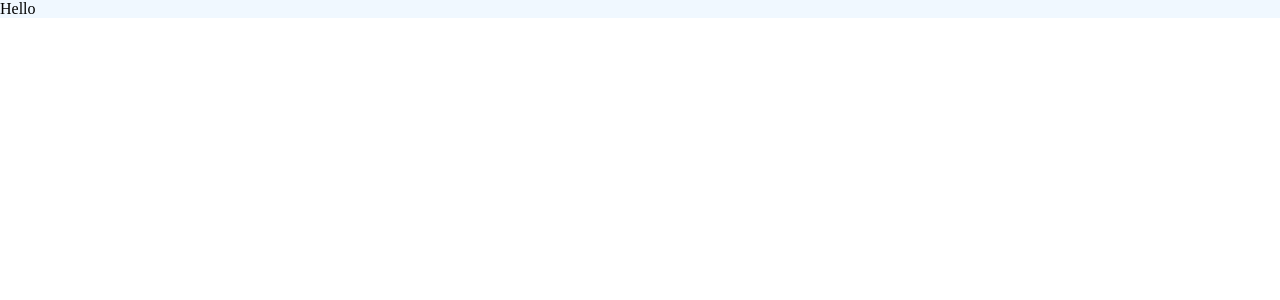
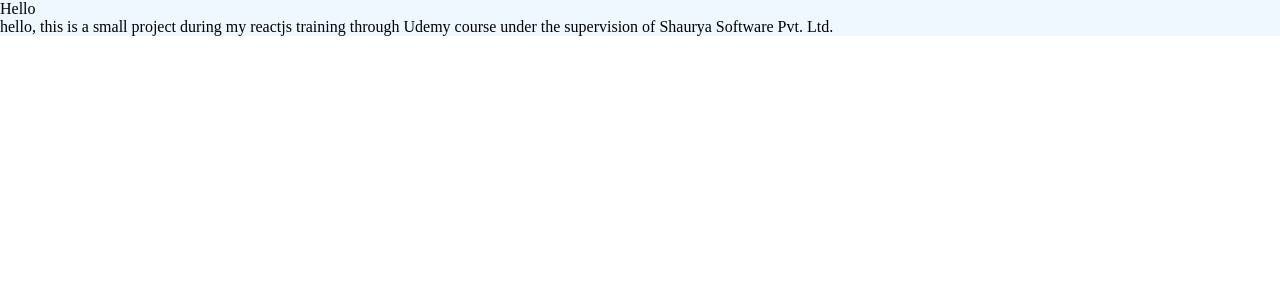
Before and after one commit to Aniket213/ReactCourseUdemy, a React (Create React App) app: page / in a window 1280 px wide. Shown: the top 300 px of the page. Built offline with nearby package versions, Linux system fonts and the light colour scheme.

Commit message:
section5

```diff
--- a/src/App.js
+++ b/src/App.js
@@ -1,6 +1,7 @@
 import './App.css';
 // import Adviceapi from './section4/Adviceapi';
 // import Jscourse from './section4/Jscourse';
+import { First } from './section5/First';
 
 function App() {
   return (
@@ -8,6 +9,7 @@ function App() {
       Hello
       {/* <Adviceapi/> */}
       {/* <Jscourse/> */}
+      <First/>
     </div>
   );
 }
--- /dev/null
+++ b/src/section5/First.jsx
@@ -0,0 +1,9 @@
+import React from 'react'
+
+export const First = () => {
+  return (
+    <div>
+        hello, this is a small project during my reactjs training through Udemy course under the supervision of Shaurya Software Pvt. Ltd.
+    </div>
+  )
+}
```
